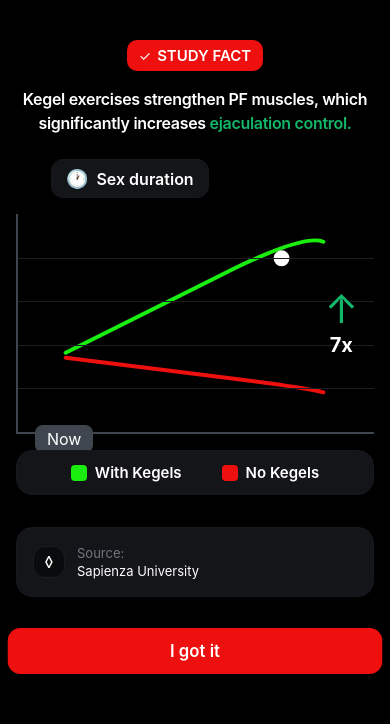
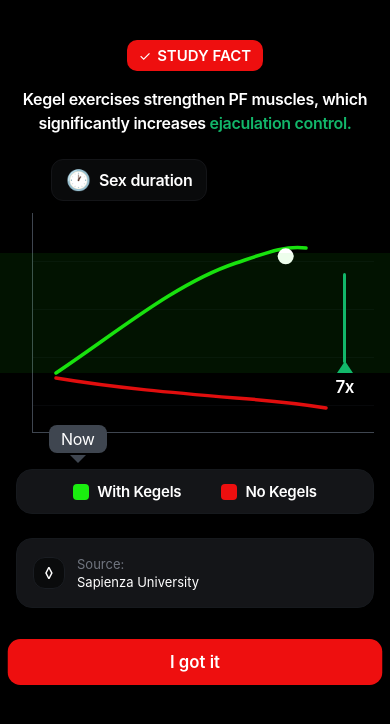
Before and after one commit to EMEDAT/stamena-app, a React Native app: screen / in a window 390 px wide. Shown: the top 724 px of the page. Built offline with nearby package versions, Linux system fonts and the light colour scheme.

Commit message:
Refactor Graph component to enhance animations and improve layout; replace multiple animated values with interpolation for dot movement; update styles for better UI consistency.

```diff
--- a/src/components/Graph.tsx
+++ b/src/components/Graph.tsx
@@ -1,21 +1,19 @@
 import React, { useEffect, useRef } from 'react';
-import { View, Text, StyleSheet, Animated } from 'react-native';
-import Svg, { Path, Circle, Line } from 'react-native-svg';
+import { View, Text, StyleSheet, Animated, Dimensions } from 'react-native';
+import Svg, { Path, Circle } from 'react-native-svg';
 import { COLORS } from '../constants/colors';
 
-const AnimatedPath = Animated.createAnimatedComponent(Path);
+const { width } = Dimensions.get('window');
+const GRAPH_WIDTH = width - 32;
+
 const AnimatedCircle = Animated.createAnimatedComponent(Circle);
 
 export const Graph: React.FC = () => {
   const fadeAnim = useRef(new Animated.Value(0)).current;
-  const greenLineAnim = useRef(new Animated.Value(0)).current;
-  const redLineAnim = useRef(new Animated.Value(0)).current;
-  const dotAnim = useRef(new Animated.Value(0)).current;
-  const dotX = useRef(new Animated.Value(40)).current;
-  const dotY = useRef(new Animated.Value(140)).current;
+  const dotOpacity = useRef(new Animated.Value(0)).current;
+  const dotProgress = useRef(new Animated.Value(0)).current;
 
   useEffect(() => {
-    // Fade in container
     Animated.timing(fadeAnim, {
       toValue: 1,
       duration: 800,
@@ -23,116 +21,123 @@ export const Graph: React.FC = () => {
       useNativeDriver: true,
     }).start();
 
-    // Draw green line
-    Animated.timing(greenLineAnim, {
-      toValue: 1,
-      duration: 2000,
-      delay: 1100,
-      useNativeDriver: true,
-    }).start();
-
-    // Draw red line
-    Animated.timing(redLineAnim, {
-      toValue: 1,
-      duration: 2000,
-      delay: 1300,
-      useNativeDriver: true,
-    }).start();
-
-    // Show dot
-    Animated.timing(dotAnim, {
+    // Show dot after lines draw
+    Animated.timing(dotOpacity, {
       toValue: 1,
       duration: 400,
       delay: 2600,
       useNativeDriver: true,
     }).start(() => {
-      // Animate dot movement
+      // Animate dot along path
       Animated.loop(
         Animated.sequence([
-          Animated.parallel([
-            Animated.timing(dotX, { toValue: 280, duration: 3000, useNativeDriver: true }),
-            Animated.timing(dotY, { toValue: 35, duration: 3000, useNativeDriver: true }),
-          ]),
-          Animated.parallel([
-            Animated.timing(dotX, { toValue: 40, duration: 3000, useNativeDriver: true }),
-            Animated.timing(dotY, { toValue: 140, duration: 3000, useNativeDriver: true }),
-          ]),
+          Animated.timing(dotProgress, {
+            toValue: 1,
+            duration: 3000,
+            useNativeDriver: true,
+          }),
+          Animated.timing(dotProgress, {
+            toValue: 0,
+            duration: 3000,
+            useNativeDriver: true,
+          }),
         ])
       ).start();
     });
   }, []);
 
+  // Calculate dot position along bezier curve
+  const dotX = dotProgress.interpolate({
+    inputRange: [0, 0.5, 1],
+    outputRange: [40, 180, 290],
+  });
+
+  const dotY = dotProgress.interpolate({
+    inputRange: [0, 0.5, 1],
+    outputRange: [160, 80, 35],
+  });
+
   return (
     <Animated.View style={[styles.container, { opacity: fadeAnim }]}>
-      {/* Label */}
+      {/* Sex Duration Label */}
       <View style={styles.label}>
         <Text style={styles.labelIcon}>🕐</Text>
         <Text style={styles.labelText}>Sex duration</Text>
       </View>
 
-      {/* Graph Area */}
-      <View style={styles.graphArea}>
+      {/* Graph Container */}
+      <View style={styles.graphContainer}>
         {/* Grid Lines */}
         <View style={[styles.gridLine, { top: '20%' }]} />
         <View style={[styles.gridLine, { top: '40%' }]} />
         <View style={[styles.gridLine, { top: '60%' }]} />
         <View style={[styles.gridLine, { top: '80%' }]} />
 
+        {/* Axes */}
+        <View style={styles.yAxis} />
+        <View style={styles.xAxis} />
+
         {/* SVG Graph */}
-        <Svg width="100%" height="100%" viewBox="0 0 343 220">
-          {/* Green line - With Kegels */}
-          <AnimatedPath
-            d="M 40 140 Q 120 100, 200 60 T 300 28"
+        <Svg width="100%" height="100%" style={styles.svg}>
+          {/* Green line - smooth curve going UP */}
+          <Path
+            d="M 40 160 C 100 120, 160 70, 220 50 C 250 40, 270 32, 290 35"
             stroke={COLORS.brandGreen}
-            strokeWidth="4"
+            strokeWidth="3.5"
             fill="none"
             strokeLinecap="round"
-            opacity={greenLineAnim}
+            opacity={0.95}
           />
 
-          {/* Red line - No Kegels */}
-          <AnimatedPath
-            d="M 40 145 Q 120 155, 200 165 T 300 180"
+          {/* Red line - smooth curve going DOWN */}
+          <Path
+            d="M 40 165 C 100 175, 160 180, 220 185 C 260 188, 280 190, 310 195"
             stroke={COLORS.brandRed}
-            strokeWidth="4"
+            strokeWidth="3.5"
             fill="none"
             strokeLinecap="round"
-            opacity={redLineAnim}
+            opacity={0.95}
           />
 
-          {/* Animated dot */}
+          {/* Animated white dot */}
           <AnimatedCircle
             cx={dotX}
             cy={dotY}
             r="8"
             fill={COLORS.white}
-            opacity={dotAnim}
+            opacity={dotOpacity}
           />
         </Svg>
 
-        {/* Now marker */}
+        {/* Glow effect behind green line */}
+        <View style={styles.glow} />
+
+        {/* Now Marker */}
         <View style={styles.nowMarker}>
-          <View style={styles.nowLabel}>
+          <View style={styles.nowLabelContainer}>
             <Text style={styles.nowText}>Now</Text>
           </View>
           <View style={styles.nowArrow} />
         </View>
 
-        {/* 7x multiplier */}
-        <View style={styles.multiplier}>
-          <Text style={styles.multiplierText}>↑</Text>
-          <Text style={styles.multiplierValue}>7x</Text>
+        {/* 7x Multiplier with Arrow */}
+        <View style={styles.multiplierContainer}>
+          <View style={styles.arrow}>
+            <View style={styles.arrowLine} />
+            <View style={styles.arrowHead} />
+          </View>
+          <Text style={styles.multiplierText}>7x</Text>
         </View>
       </View>
 
       {/* Legend */}
       <View style={styles.legend}>
         <View style={styles.legendItem}>
-          <View style={[styles.legendColor, { backgroundColor: COLORS.brandGreen }]} />
+          <View style={[styles.legendDot, { backgroundColor: COLORS.brandGreen }]} />
           <Text style={styles.legendText}>With Kegels</Text>
         </View>
         <View style={styles.legendItem}>
-          <View style={[styles.legendColor, { backgroundColor: COLORS.brandRed }]} />
+          <View style={[styles.legendDot, { backgroundColor: COLORS.brandRed }]} />
           <Text style={styles.legendText}>No Kegels</Text>
         </View>
       </View>
@@ -142,88 +147,142 @@ export const Graph: React.FC = () => {
 
 const styles = StyleSheet.create({
   container: {
-    marginBottom: 16,
+    marginBottom: 8,
   },
   label: {
     flexDirection: 'row',
     alignItems: 'center',
     gap: 8,
-    backgroundColor: COLORS.gray[900],
+    backgroundColor: COLORS.gradientGray.from,
     borderWidth: 1,
-    borderColor: COLORS.gray[850],
+    borderColor: COLORS.gray[900],
     borderRadius: 12,
-    padding: 8,
+    paddingVertical: 8,
     paddingHorizontal: 14,
     alignSelf: 'flex-start',
     marginLeft: 35,
-    marginBottom: 16,
+    marginBottom: 12,
   },
   labelIcon: {
-    fontSize: 18,
+    fontSize: 20,
   },
   labelText: {
     fontSize: 16,
     fontWeight: '600',
     color: COLORS.white,
+    letterSpacing: -0.31,
   },
-  graphArea: {
-    height: 220,
-    borderBottomWidth: 2,
-    borderLeftWidth: 2,
-    borderColor: COLORS.gray[700],
-    marginBottom: 16,
+  graphContainer: {
+    height: 240,
     position: 'relative',
+    marginBottom: 8,
   },
   gridLine: {
     position: 'absolute',
-    left: 0,
+    left: 17,
     right: 0,
     height: 1,
     backgroundColor: COLORS.gray[800],
+    opacity: 0.3,
+  },
+  yAxis: {
+    position: 'absolute',
+    left: 16,
+    top: 0,
+    bottom: 20,
+    width: 1,
+    backgroundColor: COLORS.gray[700],
+  },
+  xAxis: {
+    position: 'absolute',
+    left: 16,
+    right: 0,
+    bottom: 20,
+    height: 1,
+    backgroundColor: COLORS.gray[700],
+  },
+  svg: {
+    position: 'absolute',
+    top: 0,
+    left: 0,
+  },
+  glow: {
+    position: 'absolute',
+    top: 40,
+    left: 20,
+    right: 20,
+    height: 120,
+    backgroundColor: COLORS.brandGreen,
+    opacity: 0.08,
+    borderRadius: 100,
+    transform: [{ scaleX: 2 }],
   },
   nowMarker: {
     position: 'absolute',
-    bottom: -30,
-    left: 17,
+    bottom: -10,
+    left: 33,
     alignItems: 'center',
+    zIndex: 10,
   },
-  nowLabel: {
+  nowLabelContainer: {
     backgroundColor: COLORS.gray[700],
     paddingHorizontal: 12,
     paddingVertical: 4,
     borderRadius: 8,
+    marginBottom: 2,
   },
   nowText: {
     fontSize: 16,
     color: COLORS.white,
+    fontWeight: '400',
+    letterSpacing: -0.31,
   },
   nowArrow: {
     width: 0,
     height: 0,
     borderLeftWidth: 8,
     borderRightWidth: 8,
-    borderTopWidth: 10,
+    borderTopWidth: 8,
     borderStyle: 'solid',
     backgroundColor: 'transparent',
     borderLeftColor: 'transparent',
     borderRightColor: 'transparent',
     borderTopColor: COLORS.gray[700],
-    marginTop: -1,
   },
-  multiplier: {
+  multiplierContainer: {
     position: 'absolute',
-    top: 70,
-    right: 16,
+    top: 60,
+    right: 20,
+    alignItems: 'center',
+    gap: 4,
+  },
+  arrow: {
     alignItems: 'center',
   },
+  arrowLine: {
+    width: 3,
+    height: 90,
+    backgroundColor: COLORS.accentGreen,
+    borderRadius: 2,
+  },
+  arrowHead: {
+    width: 0,
+    height: 0,
+    borderLeftWidth: 8,
+    borderRightWidth: 8,
+    borderBottomWidth: 12,
+    borderStyle: 'solid',
+    backgroundColor: 'transparent',
+    borderLeftColor: 'transparent',
+    borderRightColor: 'transparent',
+    borderBottomColor: COLORS.accentGreen,
+    marginTop: -2,
+  },
   multiplierText: {
-    fontSize: 40,
-    color: COLORS.accentGreen,
-  },
-  multiplierValue: {
-    fontSize: 20,
-    fontWeight: '700',
+    fontSize: 17,
+    fontWeight: '600',
     color: COLORS.white,
+    letterSpacing: -0.43,
   },
   legend: {
     flexDirection: 'row',
@@ -231,17 +290,18 @@ const styles = StyleSheet.create({
     borderWidth: 1,
     borderColor: COLORS.gray[850],
     borderRadius: 16,
-    padding: 12,
+    paddingVertical: 12,
     paddingHorizontal: 16,
     justifyContent: 'center',
     gap: 40,
+    marginTop: 8,
   },
   legendItem: {
     flexDirection: 'row',
     alignItems: 'center',
     gap: 8,
   },
-  legendColor: {
+  legendDot: {
     width: 16,
     height: 16,
     borderRadius: 4,
@@ -250,5 +310,6 @@ const styles = StyleSheet.create({
     fontSize: 15,
     fontWeight: '600',
     color: COLORS.white,
+    letterSpacing: -0.23,
   },
 });
```
